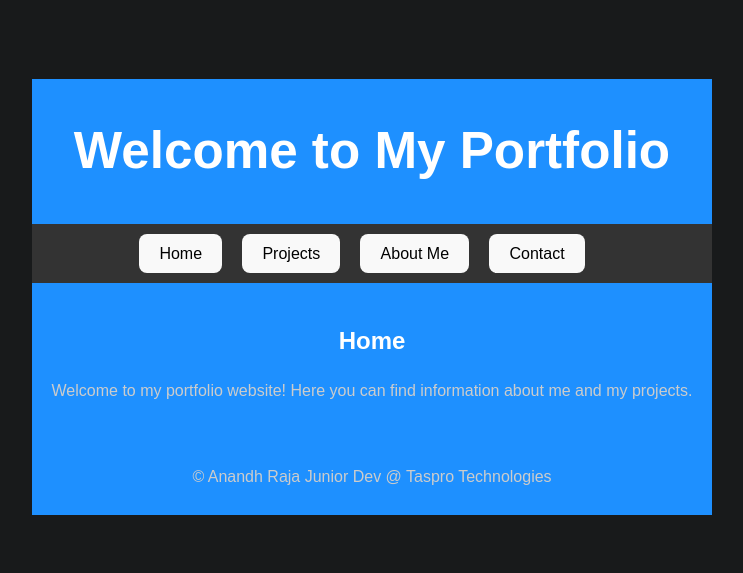
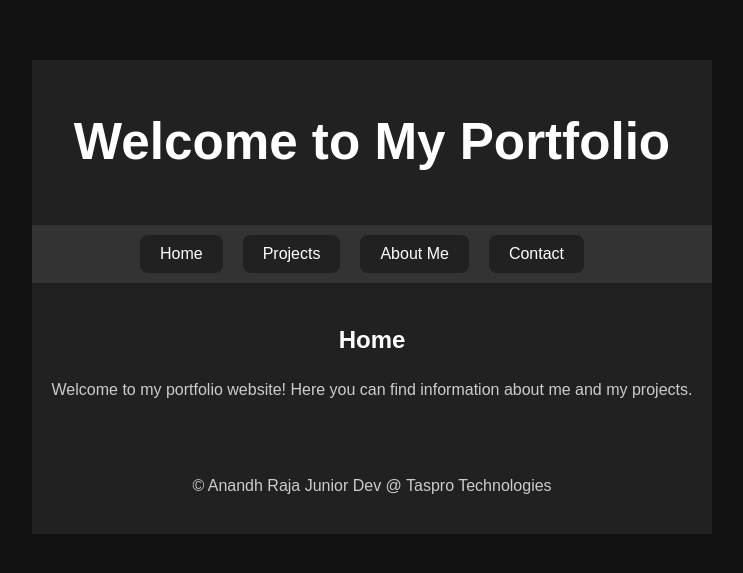
Before and after one commit to Anandh-Raja/firstApp, a React (Vite) app: page / in a window 1280 px wide. Shown: the part 103-676 px from the top of the page, without its empty margins (268-1011 px from the left). Built offline with nearby package versions, Linux system fonts and the light colour scheme.

Commit message:
Update App.css

```diff
--- a/src/App.css
+++ b/src/App.css
@@ -44,16 +44,15 @@ body {
   font-family: Arial, sans-serif;
   margin: 0;
   padding: 0;
-  background-color: #181a1b;
-  color: #fff;
+  background-color: #121212; /* Dark background */
+  color: #fff; /* White text */
 }
 
 header,
 footer {
-  background-color: #1e90ff; /* Blue color */
-  color: white;
-  padding: 10px 20px;
-  text-align: center;
+  background-color: #212121; /* Darker background */
+  color: #fff;
+  padding: 20px 0; /* Increased padding */
 }
 
 nav {
@@ -72,9 +71,17 @@ nav ul li {
   margin-right: 20px;
 }
 
-nav ul li a {
-  color: white;
-  text-decoration: none;
+nav ul li button {
+  color: #fff; /* White button text */
+  background-color: #212121; /* Darker background for buttons */
+  border: none;
+  padding: 10px 20px;
+  cursor: pointer;
+  transition: background-color 0.3s ease; /* Smooth transition */
+}
+
+nav ul li button:hover {
+  background-color: #424242; /* Darker background on hover */
 }
 
 section {
@@ -85,7 +92,7 @@ section {
 #home,
 #about,
 #contact {
-  background-color: #1e90ff; /* Blue color */
+  background-color: #212121; /* Darker background */
 }
 
 #projects {
@@ -110,8 +117,8 @@ ul li {
 }
 
 footer {
-  background-color: #1e90ff; /* Blue color */
+  background-color: #212121; /* Darker background */
   color: white;
-  padding: 10px 20px;
+  padding: 20px 0; /* Increased padding */
   text-align: center;
 }
```
